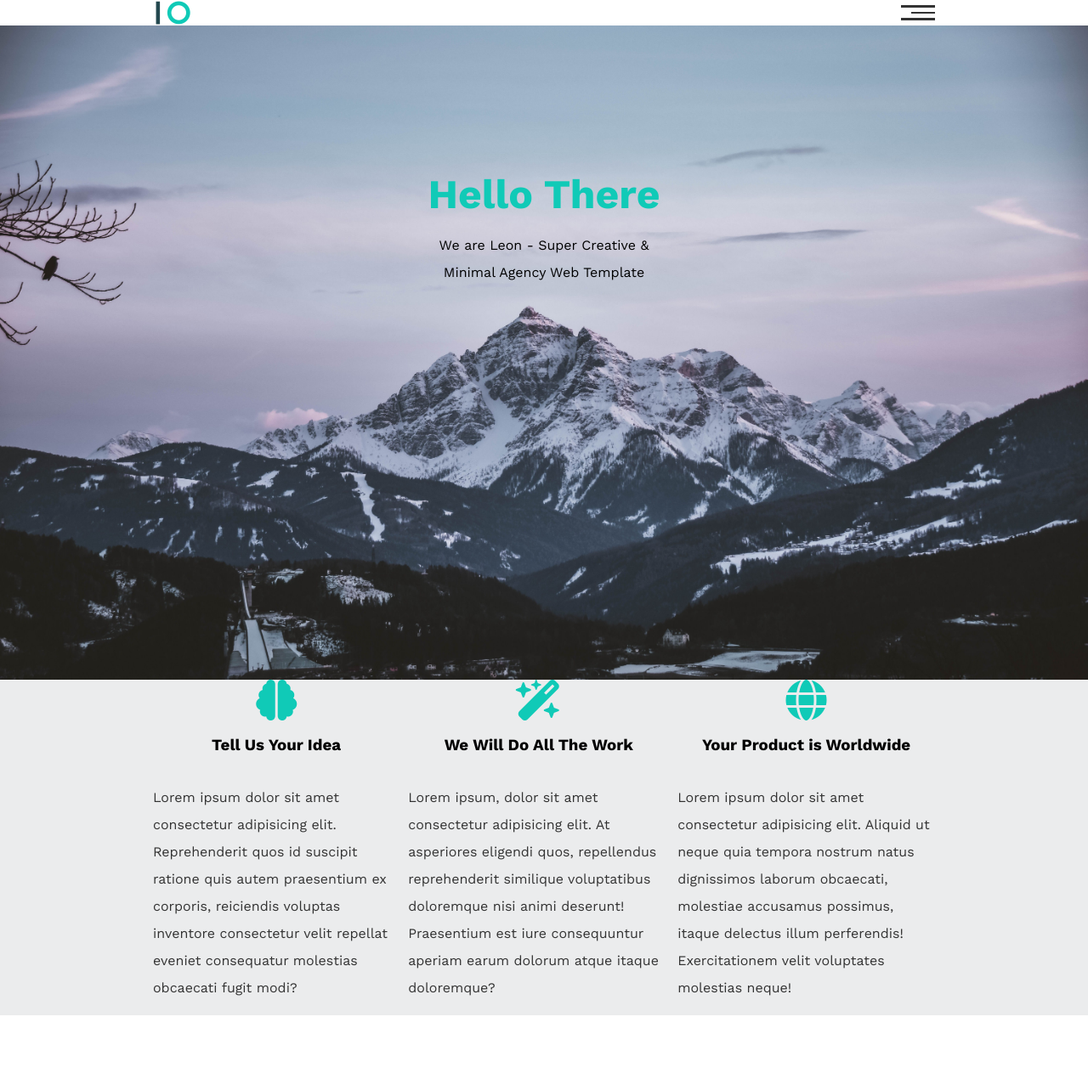
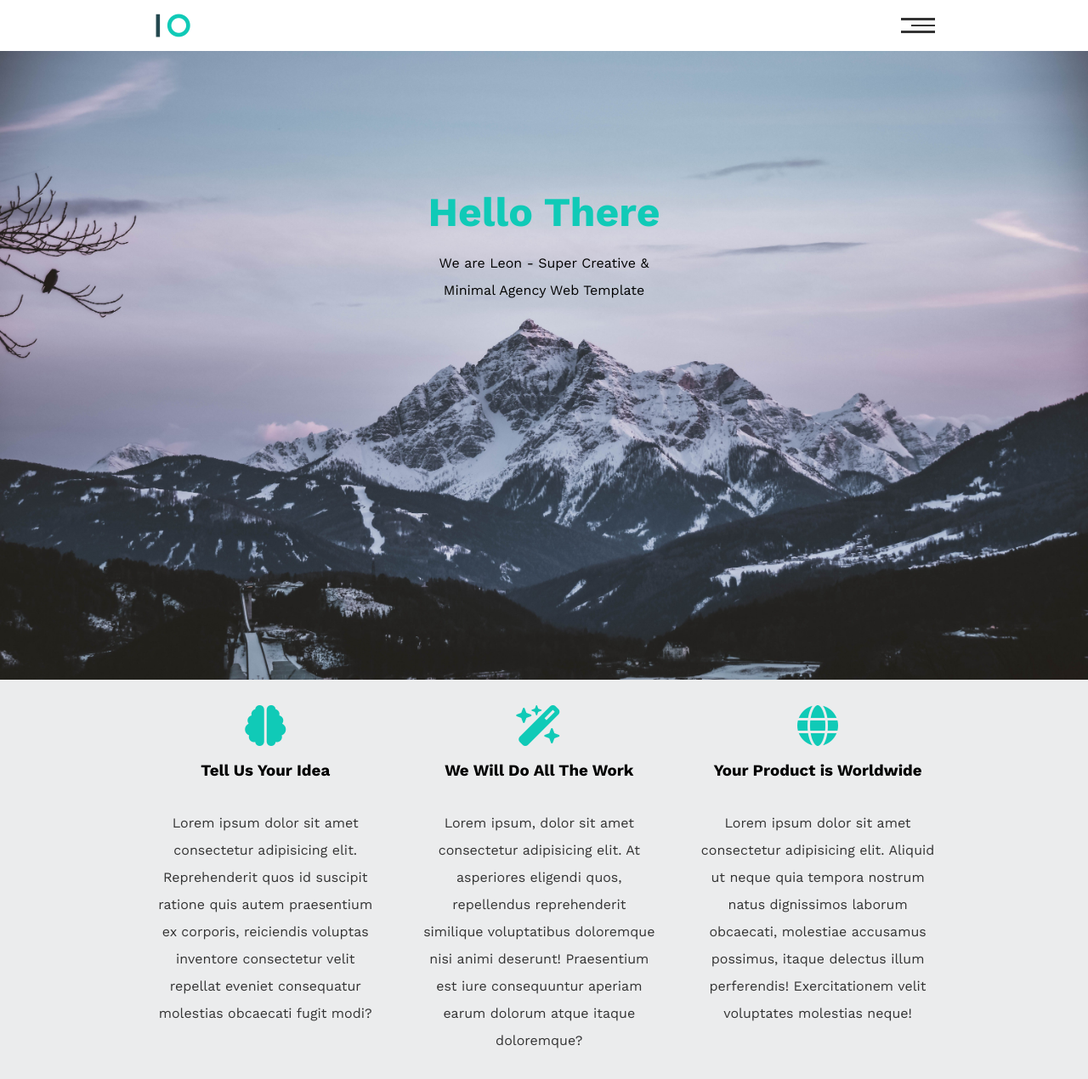
Before and after one commit to arsoby/-ABDULRHAMAN-ALSOBY-arsoby-0-followers-2-following-Find-a-repository-HTML-CSS-template-two, a plain HTML site: page index.html in a window 1280 px wide. Shown: the whole page at 85% size. Before the commit the page ends 1195 px from the top, so only its background shows below. Drawn offline with nearby package versions, Linux system fonts and the light colour scheme.

Commit message:
Add varable of padding
- Add varable to make all section padding as seem
- Add padding varable to Features section
and half of padding to header

```diff
--- a/css/style.css
+++ b/css/style.css
@@ -9,7 +9,7 @@
   --secendaryColor: #2c4755;
   --sectionHeadingColor: #ebeced;
   --secendaryFontColor:#333333;
-
+  --paddingSection:30px;
 }
 
 body {
@@ -43,6 +43,9 @@ body {
 }
 /* End Global Roles */
 /* Start Header  */
+header{
+  padding: calc(var(--paddingSection)/2) 0;
+}
 header .container {
   position: relative;
   display: flex;
@@ -122,8 +125,8 @@ header .header-links nav a:not(:last-child){
   background-size: cover;
   background-position: center;
   /* this calc() to make landing section cover the page
-    Subtracted 30px height of header */
-  height: calc(100vh - 30px);
+    Subtracted 60px height of header */
+  height: calc(100vh - 60px);
 
 }
 .landing .container {
@@ -148,13 +151,14 @@ header .header-links nav a:not(:last-child){
 /* Start Features Sectio */
 .features{
   background-color: var(--sectionHeadingColor);
+  padding: var(--paddingSection) 0;
 }
 .features .container {
   display: flex;
   flex-wrap: nowrap;
   justify-content: space-between;
-  align-items: center;
-  column-gap: 10px;
+  align-items: baseline;
+  column-gap: 50px;
 }
 .features .container .feat{
   display: flex;
@@ -169,5 +173,6 @@ header .header-links nav a:not(:last-child){
 .features .container .feat p{
 color: var(--secendaryFontColor);
 line-height: 2rem;
+text-align: center;
 }
 /* End Features Sectio */
```
